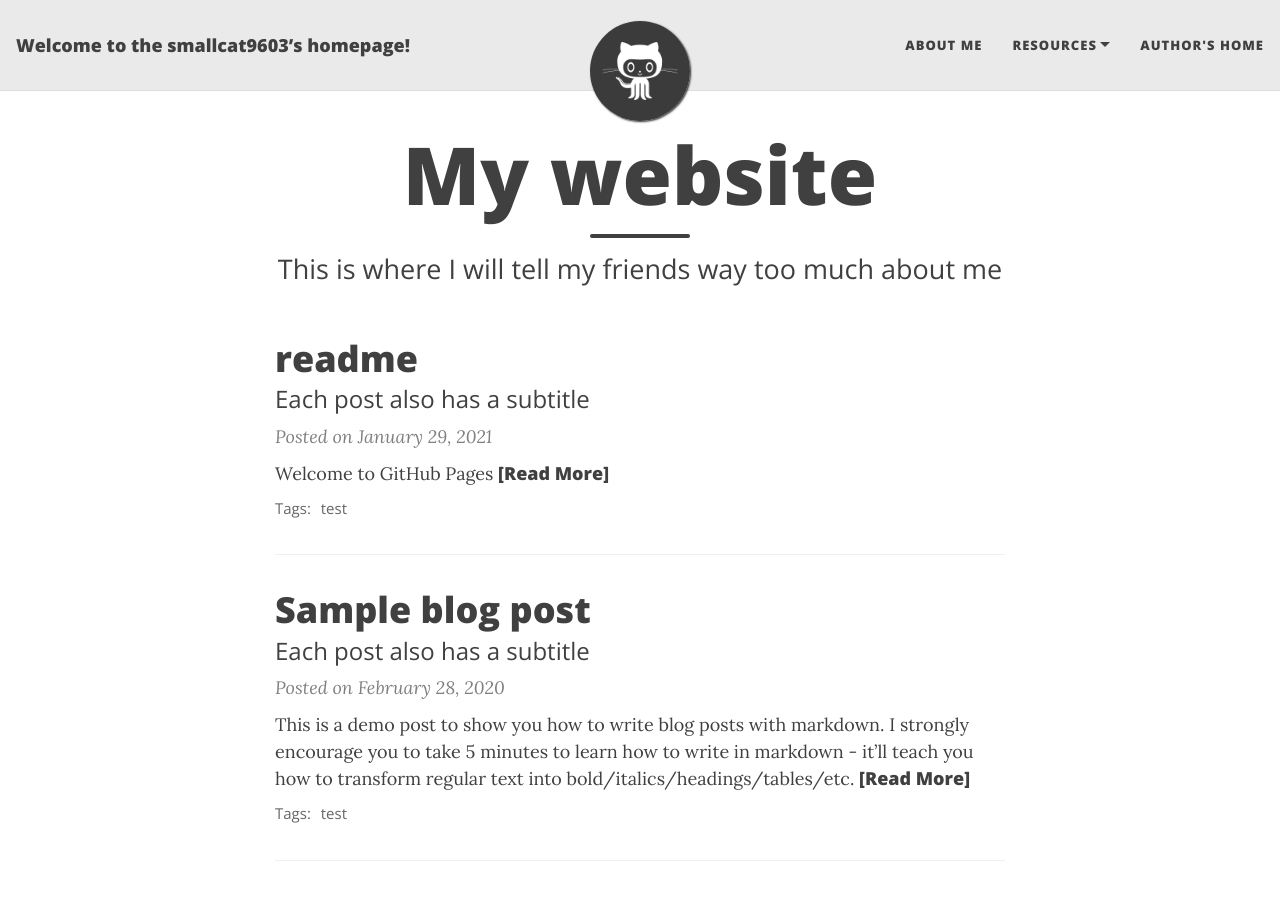
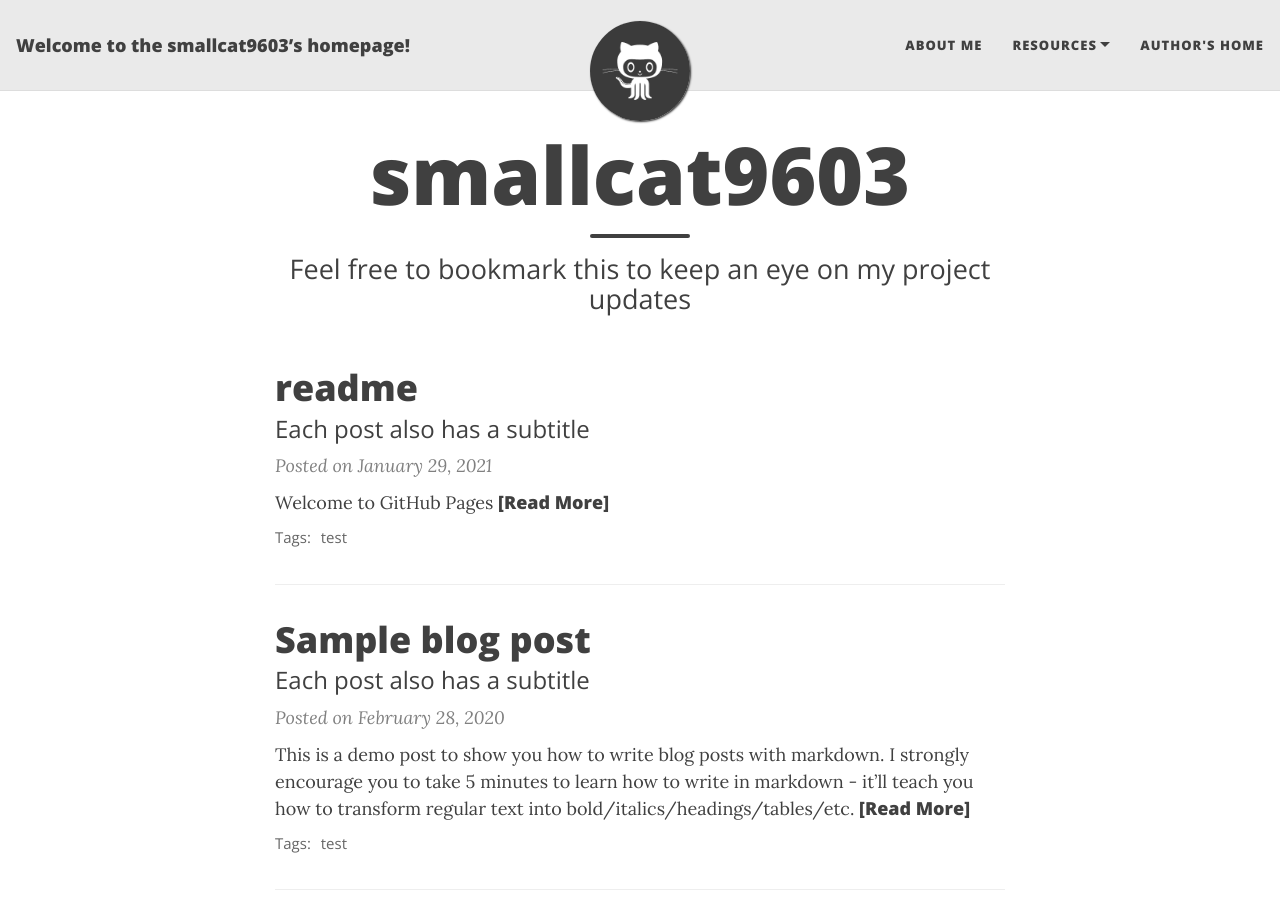
Before and after one commit to smallcat9603/smallcat9603.github.io, a Jekyll site: the page built from index.html, in a window 1280 px wide and 900 px high. Built offline with Jekyll 4.4.1, drawn with Linux system fonts in a browser that asks for light colours; nearby versions of some CDN libraries; the list of posts is cut into pages by our own code.

Commit message:
Update index.html

```diff
--- a/index.html
+++ b/index.html
@@ -1,5 +1,5 @@
 ---
 layout: home
-title: My website
-subtitle: This is where I will tell my friends way too much about me
+title: smallcat9603
+subtitle: Feel free to bookmark this to keep an eye on my project updates
 ---
```
